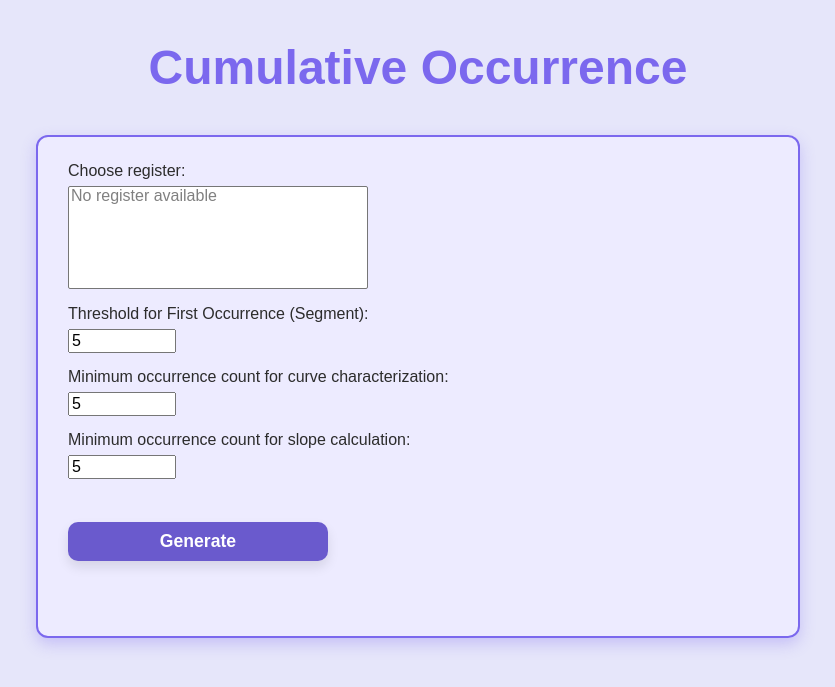
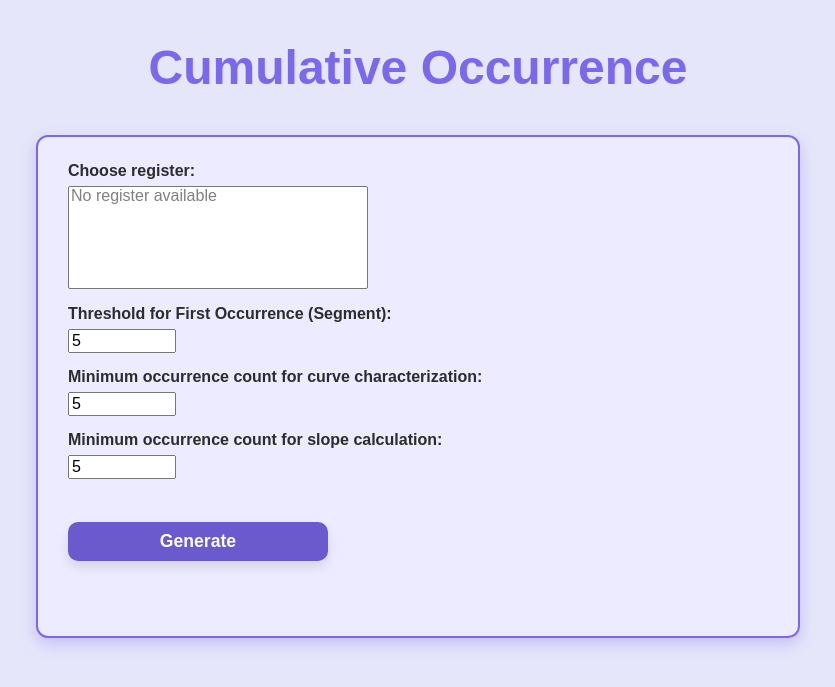
Before and after one commit to Cosmic-maker/design-process-webpage, a Flask app: page /cumulative_occurence_analysis in a window 1280 px wide. Shown: the top 687 px of the page, without its empty margins (222-1057 px from the left). Run offline with Flask 3, Linux system fonts and the light colour scheme.

Commit message:
Fronted added <strong>

```diff
--- a/app/templates/correspondence_analysis.html
+++ b/app/templates/correspondence_analysis.html
@@ -131,13 +131,12 @@
     <div class="form-container">
         <form method="POST" id="main-form">
             <div>
-                <label for="register"><strong>Select Design Processes:</strong></label>
+                <label for="register"><strong>Choose register:</strong></label>
                 <select name="register" id="register" multiple size="6">
                     {% for reg in registers %}
                     <option value="{{ reg }}" {% if reg in selected_registers %}selected{% endif %}>{{ reg }}</option>
                     {% endfor %}
                 </select>
-                <p><small>Hold CTRL/CMD to select multiple</small></p>
             </div>
 
             <div style="margin-top: 15px;">
--- a/app/templates/cumulative_occurence_analysis.html
+++ b/app/templates/cumulative_occurence_analysis.html
@@ -60,7 +60,7 @@
     <h1>Cumulative Occurrence</h1>
     <div style="max-width:700px; margin: 40px auto 60px auto; padding: 25px 30px; border: 2px solid #7B68EE; border-radius: 12px; background-color: #EDEBFF; box-shadow: 0 6px 15px rgba(123, 104, 238, 0.3);">
         <form method="POST" action="/cumulative_occurence_analysis">
-            <label for="register" style="display:block; margin-bottom: 6px;">Choose register:</label>
+            <label for="register" style="display:block; margin-bottom: 6px;"><strong>Choose register:</strong></label>
             <select name="register" id="register" multiple size="5" style="width: 100%; max-width: 300px; margin-bottom: 15px;">
                 {% if registers %}
                 {% for register in registers %}
@@ -71,13 +71,13 @@
                 {% endif %}
             </select>
 
-            <label for="threshold" style="display:block; margin-bottom: 6px;">Threshold for First Occurrence (Segment):</label>
+            <label for="threshold" style="display:block; margin-bottom: 6px;"><strong>Threshold for First Occurrence (Segment):</strong></label>
             <input type="number" name="threshold" id="threshold" value="5" min="1" style="margin-bottom: 15px; max-width: 100px;" />
 
-            <label for="min_occurrences_char" style="display:block; margin-bottom: 6px;">Minimum occurrence count for curve characterization:</label>
+            <label for="min_occurrences_char" style="display:block; margin-bottom: 6px;"><strong>Minimum occurrence count for curve characterization:</strong></label>
             <input type="number" name="min_occurrences_char" id="min_occurrences_char" value="5" min="1" style="margin-bottom: 15px; max-width: 100px;" />
 
-            <label for="min_occurrences_slope" style="display:block; margin-bottom: 6px;">Minimum occurrence count for slope calculation:</label>
+            <label for="min_occurrences_slope" style="display:block; margin-bottom: 6px;"><strong>Minimum occurrence count for slope calculation:</strong></label>
             <input type="number" name="min_occurrences_slope" id="min_occurrences_slope" value="5" min="1" style="margin-bottom: 25px; max-width: 100px;" />
             <br><br>
             <button type="submit" style="padding: 9px 22px; font-size: 1.1rem;">Generate</button>
--- a/app/templates/markov_chain_analysis.html
+++ b/app/templates/markov_chain_analysis.html
@@ -92,7 +92,7 @@
     <div class="form-container">
         <form method="POST" id="main-form">
             <div>
-                <label for="register">Choose register:</label>
+                <label for="register"><strong>Choose register:</strong></label>
                 <select name="register" id="register" multiple size="5">
                     {% for r in registers %}
                     <option value="{{ r }}" {% if r in selected_registers %}selected{% endif %}>{{ r }}</option>
@@ -101,7 +101,7 @@
             </div>
 
             <div>
-                <label for="threshold">Filter by Transition Probability:</label>
+                <label for="threshold"><strong>Filter by Transition Probability:</strong></label>
                 <select name="threshold" id="threshold">
                     <option value="0" {% if threshold == 0 %}selected{% endif %}>0% (all transitions)</option>
                     <option value="0.2" {% if threshold == 0.2 %}selected{% endif %}>20%</option>
```
